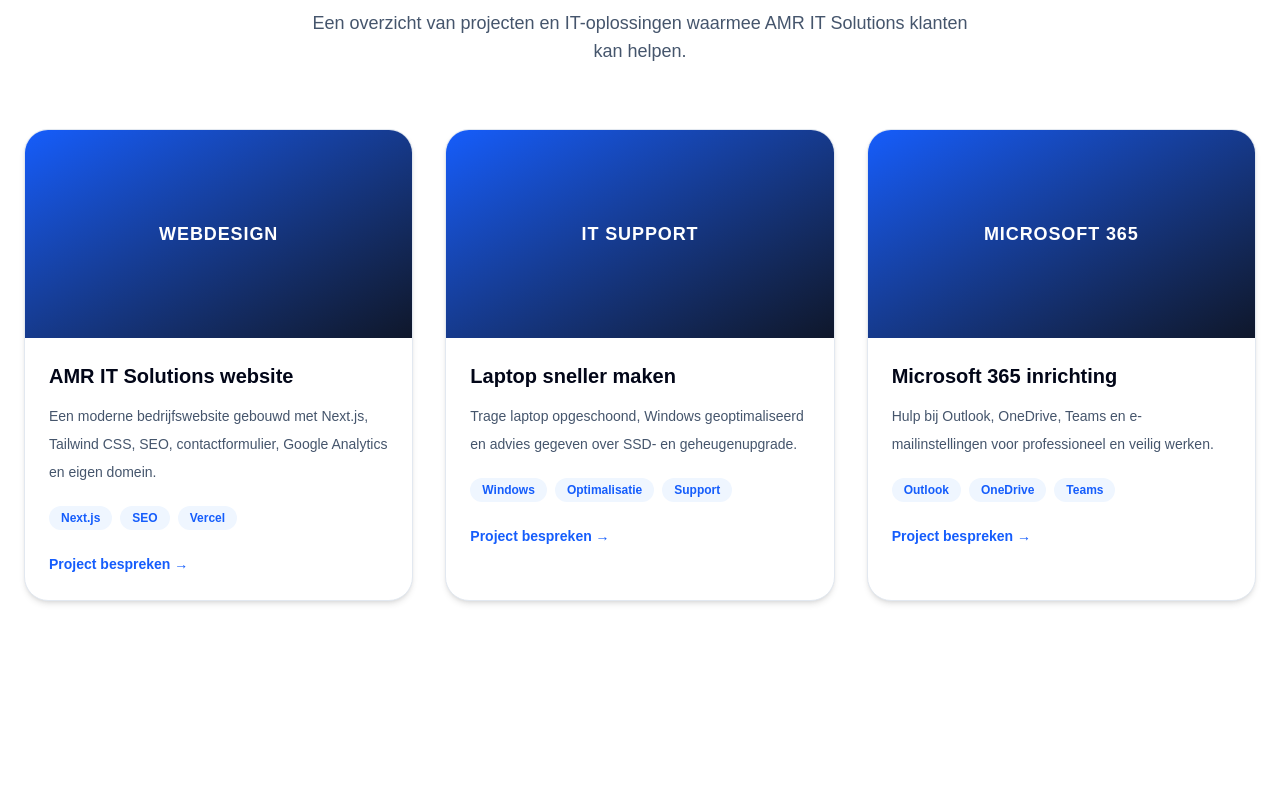
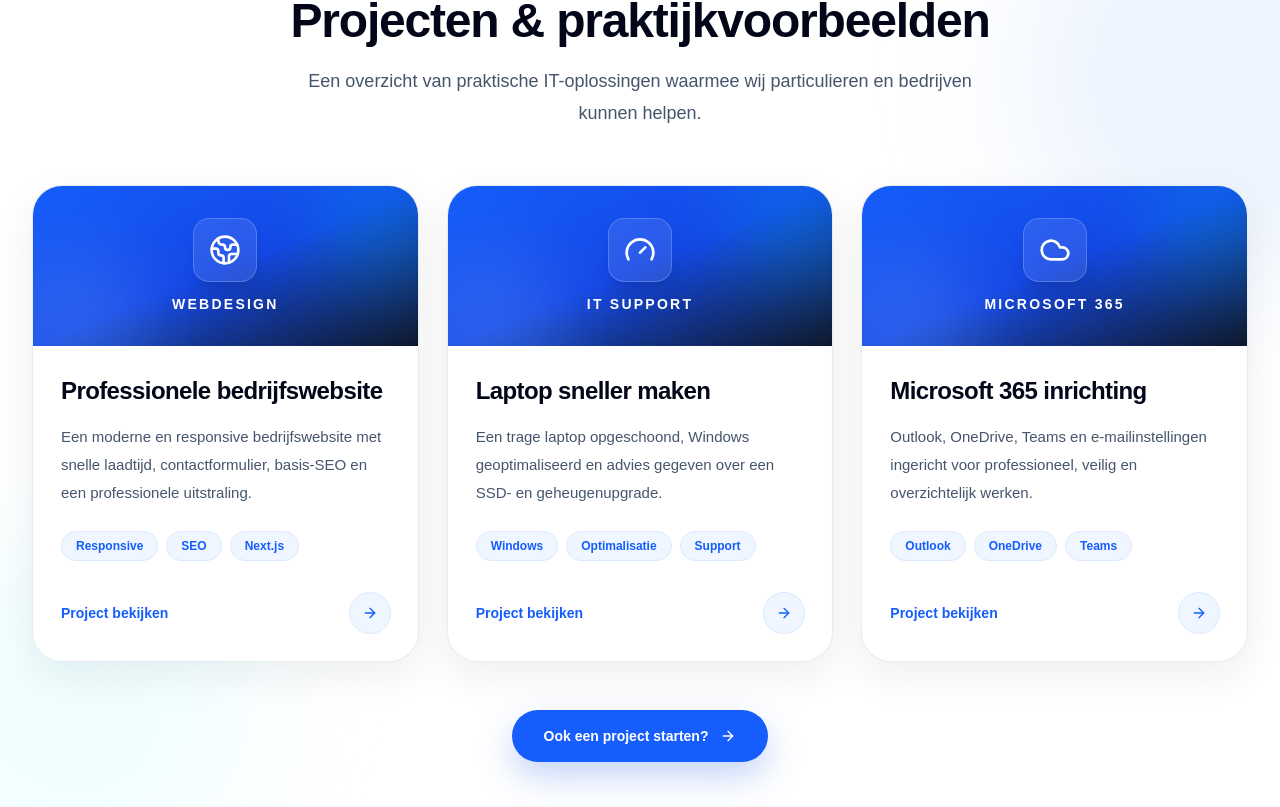
Before and after one commit to amritsolutions/amr-it-solutions, a Next.js app: page / in a window 1280 px wide. Shown: the part 2973-3780 px from the top of the page. Built offline with nearby package versions, Linux system fonts and the light colour scheme.

Commit message:
zoek serch

```diff
--- a/components/Portfolio.tsx
+++ b/components/Portfolio.tsx
@@ -1,83 +1,162 @@
-const projects = [
+import Link from "next/link";
+import {
+  ArrowRight,
+  Cloud,
+  Gauge,
+  Globe2,
+  type LucideIcon,
+} from "lucide-react";
+
+type Project = {
+  category: string;
+  title: string;
+  text: string;
+  tags: string[];
+  icon: LucideIcon;
+  href: string;
+};
+
+const projects: Project[] = [
   {
     category: "Webdesign",
-    title: "AMR IT Solutions website",
-    text: "Een moderne bedrijfswebsite gebouwd met Next.js, Tailwind CSS, SEO, contactformulier, Google Analytics en eigen domein.",
-    tags: ["Next.js", "SEO", "Vercel"],
+    title: "Professionele bedrijfswebsite",
+    text: "Een moderne en responsive bedrijfswebsite met snelle laadtijd, contactformulier, basis-SEO en een professionele uitstraling.",
+    tags: ["Responsive", "SEO", "Next.js"],
+    icon: Globe2,
+    href: "/website-laten-maken",
   },
   {
     category: "IT Support",
     title: "Laptop sneller maken",
-    text: "Trage laptop opgeschoond, Windows geoptimaliseerd en advies gegeven over SSD- en geheugenupgrade.",
+    text: "Een trage laptop opgeschoond, Windows geoptimaliseerd en advies gegeven over een SSD- en geheugenupgrade.",
     tags: ["Windows", "Optimalisatie", "Support"],
+    icon: Gauge,
+    href: "/laptop-sneller-maken",
   },
   {
     category: "Microsoft 365",
     title: "Microsoft 365 inrichting",
-    text: "Hulp bij Outlook, OneDrive, Teams en e-mailinstellingen voor professioneel en veilig werken.",
+    text: "Outlook, OneDrive, Teams en e-mailinstellingen ingericht voor professioneel, veilig en overzichtelijk werken.",
     tags: ["Outlook", "OneDrive", "Teams"],
+    icon: Cloud,
+    href: "/microsoft-365",
   },
 ];
 
 export default function Portfolio() {
   return (
-    <section id="portfolio" className="mx-auto max-w-7xl px-6 py-24">
+    <section
+      id="portfolio"
+      className="relative isolate overflow-hidden bg-white py-20 sm:py-24 lg:py-28"
+    >
+      {/* Subtiele achtergrondglow */}
+      <div
+        aria-hidden="true"
+        className="pointer-events-none absolute -right-40 top-10 -z-10 h-[420px] w-[420px] rounded-full bg-blue-100/50 blur-3xl"
+      />
+
+      <div
+        aria-hidden="true"
+        className="pointer-events-none absolute -left-24 bottom-0 -z-10 h-[340px] w-[340px] rounded-full bg-cyan-100/30 blur-3xl"
+      />
+
+      <div className="mx-auto max-w-7xl px-6 lg:px-8">
         <div className="text-center">
-        <p className="text-sm font-semibold uppercase tracking-wide text-blue-600">
+          <div className="inline-flex items-center gap-2 rounded-full bg-blue-50 px-4 py-2 text-sm font-bold uppercase tracking-[0.14em] text-blue-600">
+            <span className="h-2 w-2 rounded-full bg-blue-600" />
             Portfolio
-        </p>
+          </div>
 
-        <h2 className="mt-3 text-4xl font-bold text-slate-900">
+          <h2 className="mt-6 text-4xl font-extrabold tracking-tight text-slate-950 sm:text-5xl">
             Projecten & praktijkvoorbeelden
           </h2>
 
-        <p className="mx-auto mt-4 max-w-2xl text-lg text-slate-600">
-          Een overzicht van projecten en IT-oplossingen waarmee AMR IT Solutions
-          klanten kan helpen.
+          <p className="mx-auto mt-5 max-w-2xl text-base leading-8 text-slate-600 sm:text-lg">
+            Een overzicht van praktische IT-oplossingen waarmee wij
+            particulieren en bedrijven kunnen helpen.
           </p>
         </div>
 
-      <div className="mt-16 grid gap-8 md:grid-cols-3">
-        {projects.map((project) => (
+        <div className="mt-14 grid gap-7 md:grid-cols-3">
+          {projects.map((project) => {
+            const Icon = project.icon;
+
+            return (
+              <article
+                key={project.title}
+                className="group relative flex h-full flex-col overflow-hidden rounded-[30px] border border-slate-200/80 bg-white shadow-[0_14px_40px_rgba(15,23,42,0.07)] transition-all duration-300 ease-out hover:-translate-y-2 hover:border-blue-200 hover:shadow-[0_28px_65px_rgba(37,99,235,0.16)]"
+              >
+                {/* Compactere blauwe header */}
+                <div className="relative flex h-40 items-center justify-center overflow-hidden bg-gradient-to-br from-blue-600 via-blue-700 to-slate-900">
                   <div
-            key={project.title}
-            className="overflow-hidden rounded-3xl border border-slate-200 bg-white shadow-md transition-all duration-300 hover:-translate-y-2 hover:shadow-2xl hover:border-blue-300"
-          >
-            <div className="flex h-52 items-center justify-center bg-gradient-to-br from-blue-600 to-slate-900 text-white">
-              <span className="text-lg font-bold uppercase tracking-wider">
+                    aria-hidden="true"
+                    className="absolute -right-10 -top-10 h-36 w-36 rounded-full bg-cyan-400/20 blur-2xl transition-transform duration-500 group-hover:scale-125"
+                  />
+
+                  <div
+                    aria-hidden="true"
+                    className="absolute -bottom-16 -left-10 h-40 w-40 rounded-full bg-blue-300/20 blur-2xl"
+                  />
+
+                  <div className="relative flex flex-col items-center gap-3 text-white">
+                    <div className="flex h-16 w-16 items-center justify-center rounded-2xl border border-white/20 bg-white/10 shadow-lg backdrop-blur-sm transition-all duration-300 group-hover:scale-110 group-hover:bg-white/15 group-hover:shadow-[0_12px_35px_rgba(59,130,246,0.38)]">
+                      <Icon className="h-8 w-8" aria-hidden="true" />
+                    </div>
+
+                    <span className="text-sm font-bold uppercase tracking-[0.16em]">
                       {project.category}
                     </span>
                   </div>
+                </div>
 
-            <div className="p-6">
-              <h3 className="text-xl font-semibold text-slate-950">
+                <div className="flex flex-1 flex-col p-7">
+                  <h3 className="text-2xl font-bold leading-snug tracking-tight text-slate-950">
                     {project.title}
                   </h3>
 
-              <p className="mt-3 text-sm leading-7 text-slate-600">
+                  <p className="mt-4 text-[15px] leading-7 text-slate-600">
                     {project.text}
                   </p>
 
-              <div className="mt-5 flex flex-wrap gap-2">
+                  <div className="mt-6 flex flex-wrap gap-2">
                     {project.tags.map((tag) => (
                       <span
                         key={tag}
-                    className="rounded-full bg-blue-50 px-3 py-1 text-xs font-semibold text-blue-600"
+                        className="rounded-full border border-blue-100 bg-blue-50 px-3.5 py-1.5 text-xs font-bold text-blue-600"
                       >
                         {tag}
                       </span>
                     ))}
                   </div>
 
-              <a
-                href="#contact"
-                className="mt-6 inline-block text-sm font-semibold text-blue-600 hover:text-blue-700"
+                  <Link
+                    href={project.href}
+                    aria-label={`Bekijk ${project.title}`}
+                    className="mt-auto flex items-center justify-between pt-8 text-sm font-bold text-blue-600"
                   >
-                Project bespreken →
-              </a>
+                    <span className="transition-transform duration-300 group-hover:translate-x-1">
+                      Project bekijken
+                    </span>
+
+                    <span className="flex h-10 w-10 items-center justify-center rounded-full bg-blue-50 text-blue-600 ring-1 ring-blue-100 transition-all duration-300 group-hover:translate-x-1 group-hover:bg-blue-600 group-hover:text-white group-hover:shadow-[0_8px_20px_rgba(37,99,235,0.28)]">
+                      <ArrowRight className="h-4 w-4" aria-hidden="true" />
+                    </span>
+                  </Link>
                 </div>
+              </article>
+            );
+          })}
         </div>
-        ))}
+
+        <div className="mt-12 flex justify-center">
+          <Link
+            href="/#contact"
+            className="group inline-flex items-center gap-3 rounded-full bg-blue-600 px-8 py-4 text-sm font-bold text-white shadow-[0_14px_35px_rgba(37,99,235,0.28)] transition-all duration-300 hover:-translate-y-1 hover:bg-blue-700 hover:shadow-[0_20px_45px_rgba(37,99,235,0.38)]"
+          >
+            Ook een project starten?
+            <ArrowRight className="h-4 w-4 transition-transform duration-300 group-hover:translate-x-1" />
+          </Link>
+        </div>
       </div>
     </section>
   );
```
Lines whose indentation alone changed are shown as unchanged.
